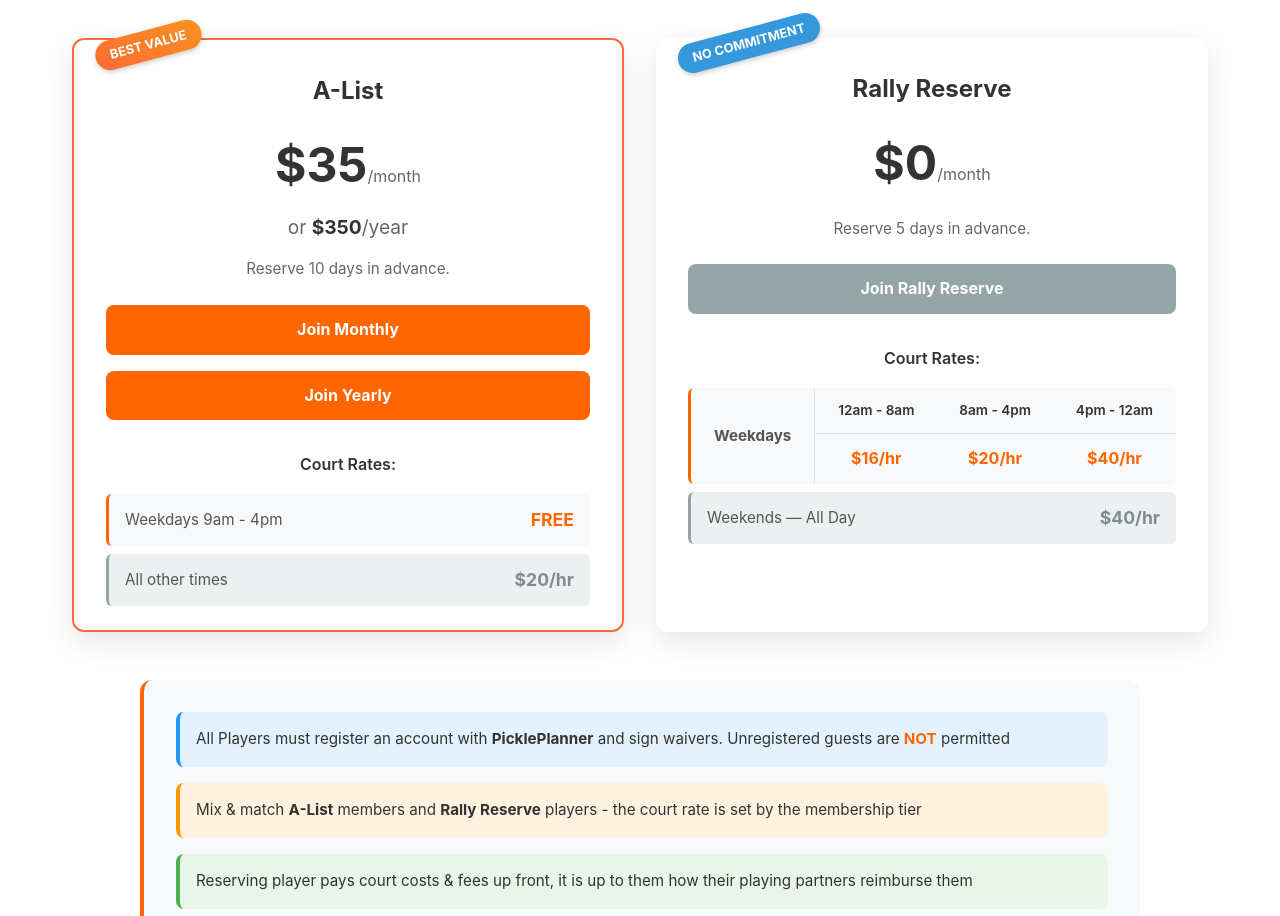
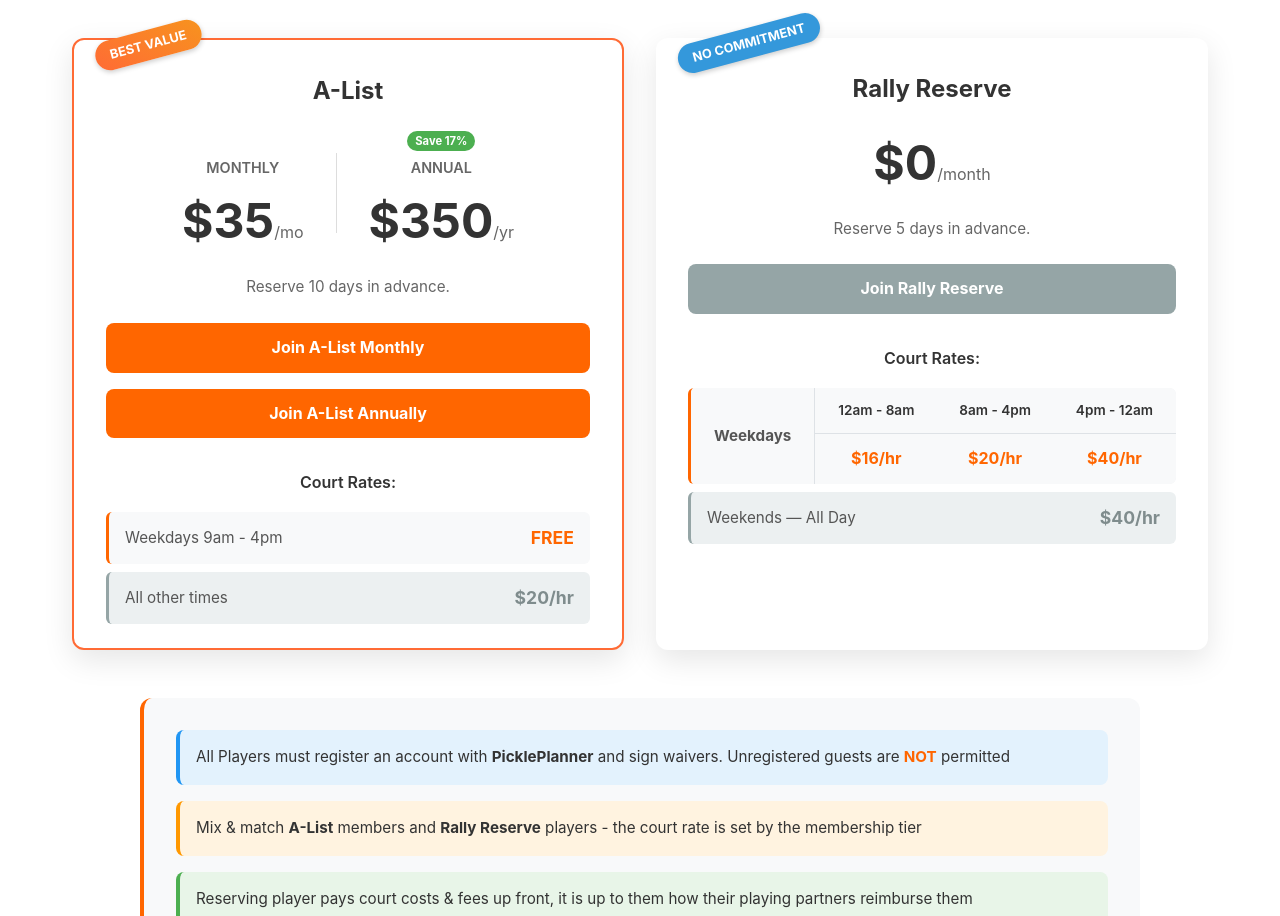
Before and after one commit to bleemus/rallyclubpickleballsite, a Next.js app in the folder site/: page / in a window 1280 px wide. Shown: the part 1020-1936 px from the top of the page. Built offline with nearby package versions, Linux system fonts and the light colour scheme.

Commit message:
back to monthly/yearly some a-list pricing formatting changes

```diff
--- a/site/pages/index.js
+++ b/site/pages/index.js
@@ -148,18 +148,31 @@
               <div className={styles.bestValueBadge}>BEST VALUE</div>
               <h3 className={styles.membershipTitle}>A-List</h3>
               <div className={styles.membershipPrice}>
-                <div style={{ marginBottom: '0.5rem' }}>
-                  <span className={styles.price}>$35</span>
-                  <span className={styles.period}>/month</span>
-                </div>
-                <div style={{ fontSize: '1.2rem', color: '#666' }}>
-                  or <span style={{ fontWeight: 'bold', color: '#333' }}>$350</span>/year
+                <div style={{ display: 'flex', gap: '2rem', justifyContent: 'center', alignItems: 'flex-end', flexWrap: 'wrap' }}>
+                  <div style={{ textAlign: 'center' }}>
+                    <div style={{ fontSize: '0.9rem', color: '#666', marginBottom: '0.25rem', textTransform: 'uppercase', fontWeight: '600' }}>Monthly</div>
+                    <div>
+                      <span className={styles.price}>$35</span>
+                      <span className={styles.period}>/mo</span>
+                    </div>
+                  </div>
+                  <div style={{ height: '5rem', width: '1px', background: '#ddd', alignSelf: 'center' }}></div>
+                  <div style={{ textAlign: 'center' }}>
+                    <div style={{ marginBottom: '0.25rem' }}>
+                      <span style={{ background: '#4CAF50', color: 'white', fontSize: '0.7rem', padding: '3px 8px', borderRadius: '10px', fontWeight: 'bold' }}>Save 17%</span>
+                    </div>
+                    <div style={{ fontSize: '0.9rem', color: '#666', marginBottom: '0.25rem', textTransform: 'uppercase', fontWeight: '600' }}>Annual</div>
+                    <div>
+                      <span className={styles.price}>$350</span>
+                      <span className={styles.period}>/yr</span>
+                    </div>
+                  </div>
                 </div>
               </div>
               <p className={styles.membershipSummary}>Reserve 10 days in advance.</p>
               <div className={styles.membershipCta}>
-                <a href="https://the-rally-club-llc.square.site/product/a-list-monthly-membership/9" className={styles.membershipButton} target="_blank" rel="noopener noreferrer">Join Monthly</a>
-                <a href="https://the-rally-club-llc.square.site/product/a-list-annual-membership/7" className={styles.membershipButton} target="_blank" rel="noopener noreferrer">Join Yearly</a>
+                <a href="https://square.link/u/EKztnz5s" className={styles.membershipButton} target="_blank" rel="noopener noreferrer">Join A-List Monthly</a>
+                <a href="https://square.link/u/ram1LVxm" className={styles.membershipButton} target="_blank" rel="noopener noreferrer">Join A-List Annually</a>
               </div>
               <div className={styles.pricingDetails}>
                 <h4>Court Rates:</h4>
```
